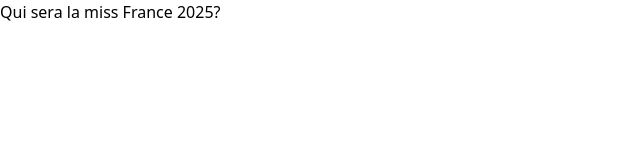
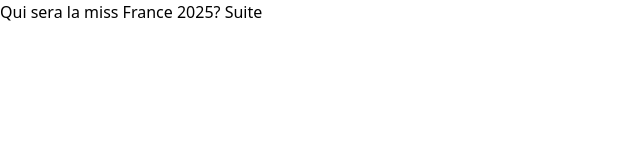
Before and after one commit to QuentinLaurent/quicestquiseramissfrance.app, a React (Vite) app: page / in a window 1280 px wide. Shown: the top 160 px of the page, without its empty margins (0-640 px from the left). Built offline with nearby package versions, Linux system fonts and the light colour scheme.

Commit message:
test post-recieve 2

```diff
--- a/src/App.tsx
+++ b/src/App.tsx
@@ -3,7 +3,7 @@ import './App.css'
 function App() {
   return (
     <>
-      Qui sera la miss France 2025?
+      Qui sera la miss France 2025? Suite
     </>
   )
 }
```
